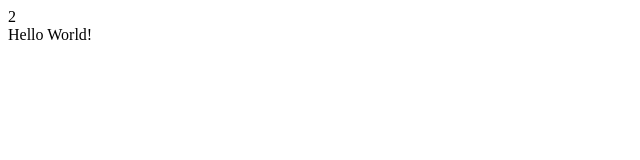
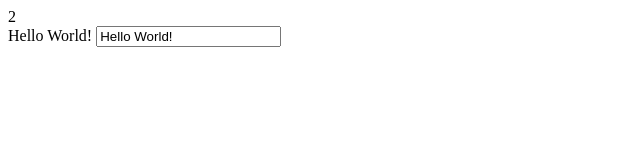
Before and after one commit to codal-ashahu/intro-to-angular-app-meetup, a plain HTML site: page index.html in a window 1280 px wide. Shown: the whole page, without its empty margins (0-640 px from the left). Drawn offline with Linux system fonts and the light colour scheme.

Commit message:
added input tag with ng-model set to message to show how two-way data binding works

```diff
--- a/index.html
+++ b/index.html
@@ -13,6 +13,8 @@
 
     <div ng-controller="miscCtrl">
       {{ message }}
+
+      <input ng-model="message">
     </div>
   </div>
 
```
